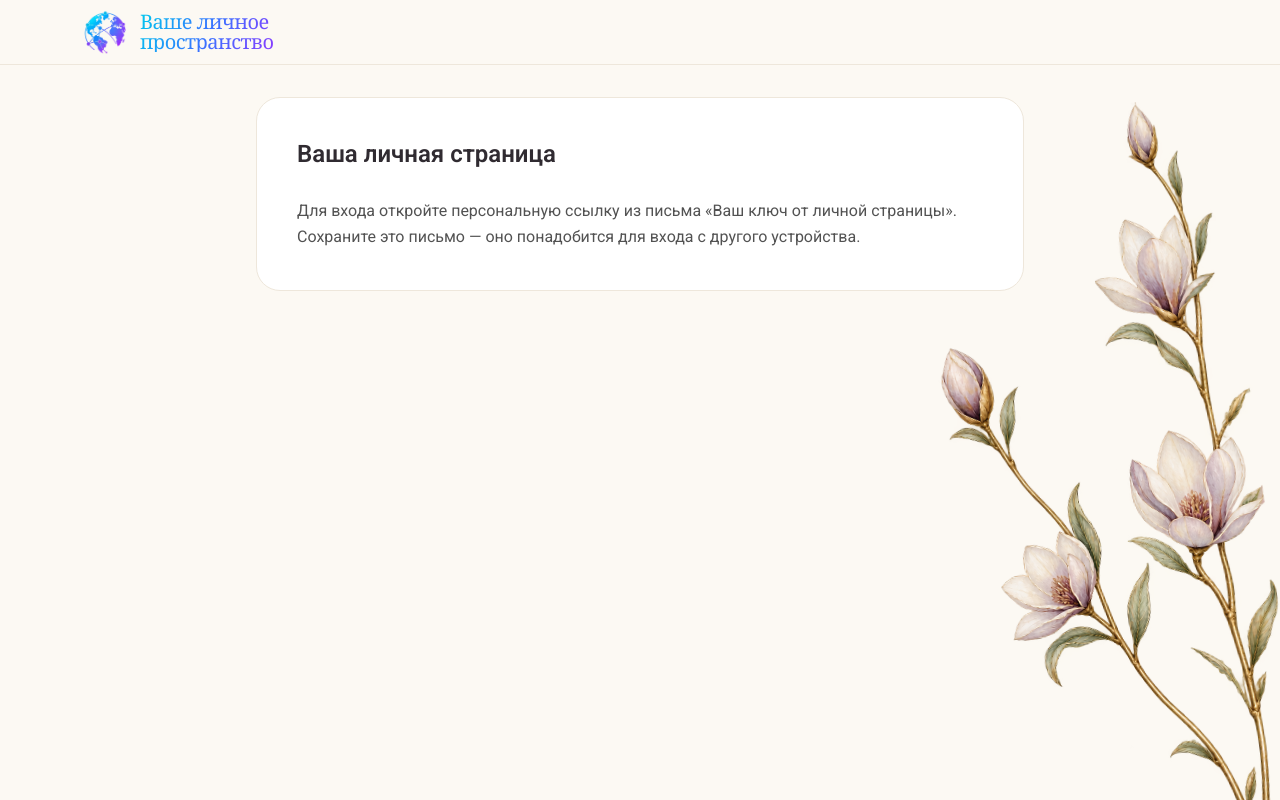
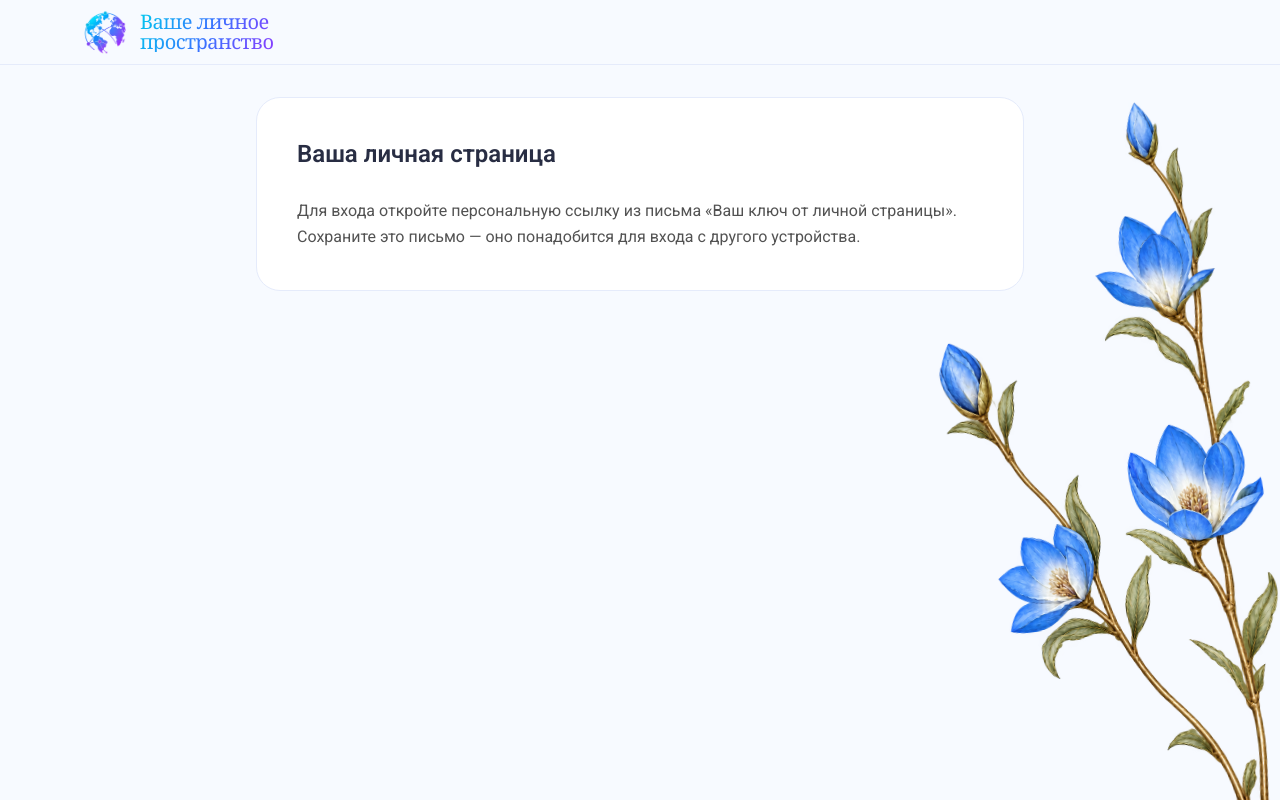
Before and after one commit to Ab-web-creator/globalTeachers, a Next.js app: page /client in a window 1280 px wide. Built offline with nearby package versions, Linux system fonts and the light colour scheme; no server answers.

Commit message:
Refine client portal colors, glass styling and consultation messaging

```diff
--- a/app/client/client-theme.module.css
+++ b/app/client/client-theme.module.css
@@ -1,22 +1,24 @@
 .page {
-  --color-brand-50: #fbf8f2;
-  --color-brand-100: #eee7db;
-  --color-brand-200: #ded2be;
-  --color-brand-300: #c4b1d0;
-  --color-brand-400: #a58bb5;
-  --color-brand-500: #7e678f;
-  --color-brand-600: #665274;
-  --color-brand-700: #302b31;
-  --color-brand-800: #28232a;
-  --color-brand-900: #211c24;
-  --color-brand-950: #18151b;
-  --color-amber-50: #fcf9f2;
-  --color-amber-100: #eee4cc;
-  --color-amber-500: #bd9346;
-  --color-amber-600: #b18a40;
-  --color-amber-700: #94702f;
-  --personal-gold: #b28a40;
-  background-color: #fcf9f3;
+  --color-brand-50: #f5f8ff;
+  --color-brand-100: #e5ebfb;
+  --color-brand-200: #cfdbf4;
+  --color-brand-300: #c4b5fd;
+  --color-brand-400: #9b8af2;
+  --color-brand-500: #7450dc;
+  --color-brand-600: #5e3ac2;
+  --color-brand-700: #282d43;
+  --color-brand-800: #22263b;
+  --color-brand-900: #1c2035;
+  --color-brand-950: #14182b;
+  --color-amber-50: #f1faff;
+  --color-amber-100: #dbf2fd;
+  --color-amber-500: #27a4dd;
+  --color-amber-600: #2382c3;
+  --color-amber-700: #2767ac;
+  --color-orange-50: #eef6ff;
+  --color-rose-100: #ede5ff;
+  --personal-accent: #277fc8;
+  background-color: #f7faff;
   position: relative;
   isolation: isolate;
 }
@@ -35,7 +37,7 @@
   right: 55px;
   width: 340px;
   aspect-ratio: 729 / 2158;
-  background: url('/images/client/personal-magnolia-bouquet-raised.png') center / contain no-repeat;
+  background: url('/images/client/personal-magnolia-bouquet-blue.png') center / contain no-repeat;
   transform: rotate(-7deg);
   transform-origin: top center;
 }
@@ -48,13 +50,13 @@
 }
 
 .page [data-profile-name] {
-  color: var(--personal-gold);
+  color: var(--color-brand-500);
 }
 
 .page [data-call-card] {
-  background: linear-gradient(125deg, #574765, #4c405b);
-  border-color: #9985a7;
-  box-shadow: 0 3px 8px #55436426;
+  background: linear-gradient(125deg, #285ed3, #7045bd);
+  border-color: #9d9aef;
+  box-shadow: 0 3px 8px #4657b326;
   isolation: isolate;
 }
 
@@ -65,6 +67,7 @@
   z-index: -1;
   background: url('/svg/illustrations/personal-gold-sprig.svg') right bottom / auto 100% no-repeat;
   opacity: .65;
+  filter: hue-rotate(165deg) saturate(.85) brightness(1.3);
   pointer-events: none;
 }
 
@@ -73,44 +76,44 @@
 }
 
 .page [data-call-card] > div > span:first-child {
-  background-color: var(--personal-gold);
+  background-color: var(--personal-accent);
 }
 
 .page [data-call-card] > button:not(:disabled) {
-  background-color: var(--personal-gold);
-  border-color: #dec58d;
-  color: white;
+  background-color: #ffffff;
+  border-color: #ffffff;
+  color: var(--color-brand-600);
 }
 
 .page [data-call-card] > button:disabled {
-  background-color: #b28a4033;
-  border-color: #b28a4055;
-  color: #efdfbb80;
+  background-color: #ffffff;
+  border-color: #ffffff;
+  color: #8b91a8;
 }
 
 .page [data-consultations-card] {
-  backdrop-filter: blur(6px);
-  -webkit-backdrop-filter: blur(6px);
+  backdrop-filter: blur(40px);
+  -webkit-backdrop-filter: blur(40px);
   background-color: transparent;
-  background-image: linear-gradient(to right, #fffdf9 0%, #fffdf9 25%, #fffdf980 100%);
+  background-image: linear-gradient(to right, #ffffff 0%, #ffffff 25%, #ffffffb3 100%);
   background-repeat: no-repeat;
   background-position: right bottom;
   background-size: auto;
-  box-shadow: 0 2px 6px #6c583216;
+  box-shadow: 0 2px 6px #405ca316;
 }
 
 .page [data-consultations-heading] > span {
-  background: var(--personal-gold);
+  background: var(--personal-accent);
   color: white;
 }
 
 .page [data-private-chat] {
-  background-color: #fffdf9;
-  box-shadow: 0 2px 6px #6c583216;
+  background-color: #ffffff;
+  box-shadow: 0 2px 6px #405ca316;
 }
 
 .page [data-chat-composer] button:not(:disabled) {
-  background: var(--personal-gold);
+  background: var(--personal-accent);
   color: white;
 }
 
@@ -123,5 +126,5 @@
 }
 
 .page > header {
-  background-color: #fcf9f3;
+  background-color: #f7faff;
 }
--- a/app/client/components/private-chat.tsx
+++ b/app/client/components/private-chat.tsx
@@ -93,8 +93,8 @@ export default function PrivateChat({
       aria-labelledby="private-chat-title"
       className="overflow-hidden rounded-3xl border border-brand-100 bg-white shadow-sm"
     >
-      <header className="flex items-center gap-3 border-b border-brand-100 px-5 py-5 sm:px-6">
-        <span className="flex size-14 shrink-0 items-center justify-center rounded-full bg-brand-50 text-brand-500">
+      <header className="flex items-center gap-3 border-b border-brand-100 px-5 py-3 sm:px-6">
+        <span className="flex size-14 shrink-0 items-center justify-center rounded-full bg-brand-50 text-amber-600">
           <CallChatIcon className="size-8" />
         </span>
         <div className="min-w-0">
@@ -146,7 +146,7 @@ export default function PrivateChat({
           return (
             <div key={item.id} className="shrink-0">
               {day !== previous && (
-                <p className="my-3 text-center text-xs text-neutral-400">
+                <p className="my-3 text-center text-sm font-medium text-neutral-500">
                   {day}
                 </p>
               )}
--- a/app/client/components/workspace-panel.tsx
+++ b/app/client/components/workspace-panel.tsx
@@ -10,7 +10,7 @@ import {
 import {
   ConsultationDetailIcon,
   AppointmentClockIcon,
-  CallChatIcon,
+  VideoCallIcon,
   supportCalendarIconPath,
 } from "@/app/components/svg";
 import AppointmentCall from "./appointment-call";
@@ -47,6 +47,7 @@ export default function WorkspacePanel({
   const draftId = useRef("");
   const sending = useRef(false);
   const [timeZone, setTimeZone] = useState("UTC");
+  const [now, setNow] = useState(0);
   const [selectedSlot, setSelectedSlot] = useState("");
   const endpoint = admin
     ? `/api/admin/clients?client=${initial.client.id}`
@@ -65,11 +66,14 @@ export default function WorkspacePanel({
 
   useEffect(() => {
     // The initial display uses UTC until the browser supplies the visitor's time zone.
-    const updateZone = () =>
+    const updateZone = () => {
       setTimeZone(Intl.DateTimeFormat().resolvedOptions().timeZone);
+      setNow(Date.now());
+    };
     const controller = new AbortController();
     const timer = window.setInterval(() => {
       if (document.visibilityState !== "visible") return;
+      setNow(Date.now());
       void refresh(controller.signal).catch((cause) => {
         if (!controller.signal.aborted)
           setError(
@@ -304,7 +308,7 @@ export default function WorkspacePanel({
           </div>
           <p className="mt-7 text-base font-medium leading-relaxed text-neutral-700">
             Пакет {data.client.tier} · Доступно {remaining} из{" "}
-            {data.client.allowance_hours} ч. Одна встреча длится 60 минут.
+            {data.client.allowance_hours} ч.
           </p>
           {data.client.tier === "PRO" && (
             <p className="mt-3 text-sm text-neutral-500">
@@ -351,8 +355,14 @@ export default function WorkspacePanel({
             <>
               {remaining === 0 && (
                 <p className="mt-6 flex items-start gap-2 text-base font-medium leading-relaxed text-neutral-700">
-                  <CallChatIcon className="mt-1 size-5 shrink-0 text-amber-600" />
-                  <span>Сейчас нет доступных часов для записи. Уточните условия у администратора в чате.</span>
+                  <VideoCallIcon className="mt-1 size-5 shrink-0 text-amber-600" />
+                  <span>{data.client.tier === "START" && data.bookings.length > 0
+                    ? data.bookings.some(slot => new Date(slot.ends_at).getTime() > now)
+                      ? data.bookings.some(slot => new Date(slot.starts_at).getTime() <= now && new Date(slot.ends_at).getTime() > now)
+                        ? "Ваша консультация сейчас проходит. Дополнительная консультация — $70 за 60 минут. Чтобы записаться, напишите нам в чате."
+                        : "Ваш час консультации уже забронирован. Дата и время указаны в блоке «Ваша запись»."
+                      : "Вы использовали 1 час консультации, включённый в пакет START. Дополнительная консультация — $70 за 60 минут. Чтобы записаться, напишите нам в чате."
+                    : "Сейчас нет доступных часов для записи. Уточните условия у администратора в чате."}</span>
                 </p>
               )}
               {remaining > 0 && !data.slots.length && (
@@ -409,7 +419,7 @@ export default function WorkspacePanel({
             </>
           )}
           </div>
-          <div className={admin ? "mt-8 min-w-0 rounded-xl bg-linear-to-br from-amber-100 via-orange-50 to-rose-100 p-4 pl-6" : "min-w-0 rounded-xl bg-linear-to-br from-amber-100 via-orange-50 to-rose-100 p-4 pl-6 lg:self-end"}>
+          <div className={admin ? "mt-8 min-w-0 rounded-xl bg-linear-to-br from-amber-100 via-orange-50 to-rose-100 p-4 pl-6" : "min-w-0 rounded-xl bg-linear-to-br from-amber-100 via-orange-50 to-rose-100 w-full max-w-64 p-4 pl-6 lg:justify-self-end lg:self-end"}>
           <h3 className="text-lg font-semibold">
             {admin ? "Записи клиента" : data.bookings.length === 1 ? "Ваша запись" : "Ваши записи"}
           </h3>
--- a/app/components/svg/illustrations/personal-separator.tsx
+++ b/app/components/svg/illustrations/personal-separator.tsx
@@ -1,6 +1,6 @@
 export function PersonalSeparatorIllustration({ className = "" }: { className?: string }) {
   return (
-    <div aria-hidden="true" className={`flex items-center text-amber-600 ${className}`}>
+    <div aria-hidden="true" className={`flex items-center text-[#b28a40] ${className}`}>
       <span className="size-1 shrink-0 rotate-45 bg-current" />
       <span className="h-px flex-1 bg-current opacity-40" />
       <span className="size-1 shrink-0 rotate-45 bg-current opacity-70" />
--- a/app/globals.css
+++ b/app/globals.css
@@ -45,6 +45,11 @@
   html {
     scroll-behavior: smooth;
   }
+}
+
+html,
+body {
+  overscroll-behavior-y: none;
 }
 
 body {
```
Also changed, not shown: public/images/client/personal-magnolia-bouquet-blue.png (added).
